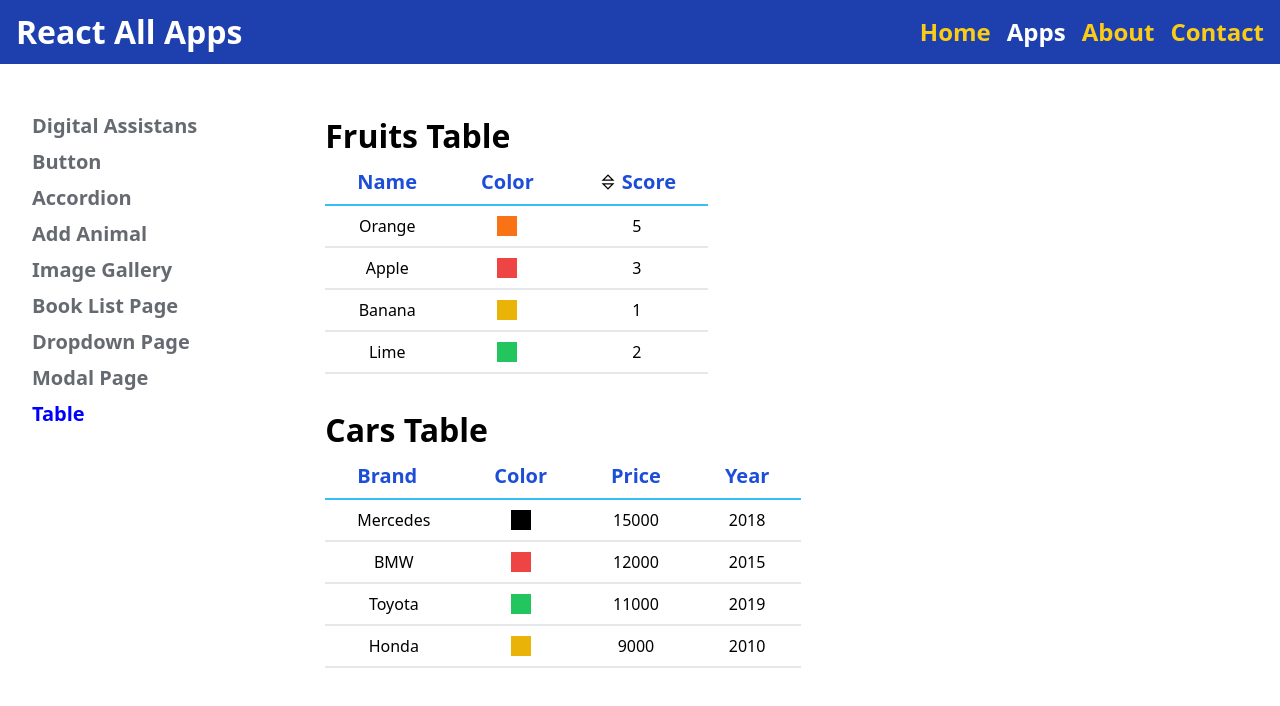
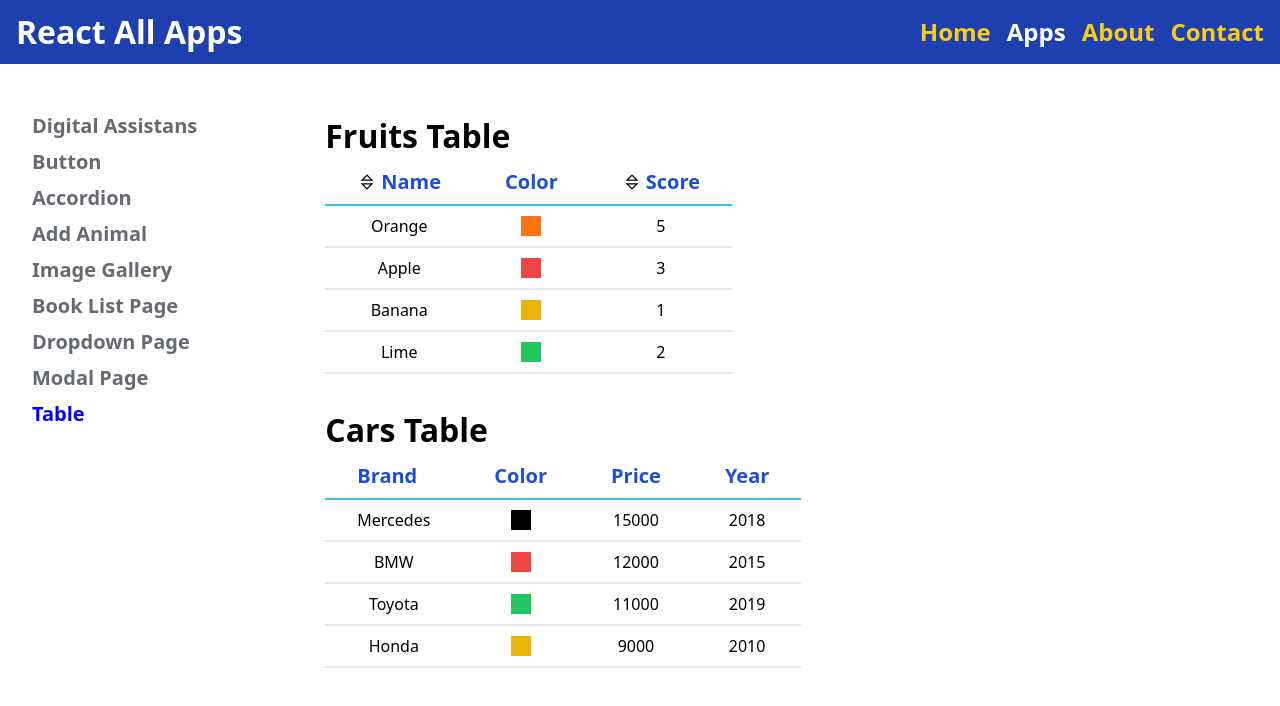
Before and after one commit to sedat355/react-all-apps, a React (Vite) app: page /apps/table in a window 1280 px wide. Shown: the top 706 px of the page. Built offline with nearby package versions, Linux system fonts and the light colour scheme.

Commit message:
Sıralanacak özelliklere header fonksiyonu ile icon' ları eklendi

```diff
--- a/src/pages/table/SortableTable.jsx
+++ b/src/pages/table/SortableTable.jsx
@@ -1,9 +1,38 @@
+import Button from "../../components/Button"
 import Table from "./Table"
+import { LiaSortSolid } from "react-icons/lia"
 
-const SortableTable = (props) => {
-  return (
-    <Table {...props}/>
-  )
+const SortableTable = props => {
+  const { config } = props
+
+  const handleSortClick = () => {
+    console.log("handleSort")
+  }
+
+  //config dizisindeki nesnelerde sortValue öz. varsa bu nesnelere header fonk. eklenecek. sortValue öz. olmayanlar aynen döndürülecek.
+  const updatedConfig = config.map(column => {
+    if (!column.sortValue) {
+      return column
+    }
+
+    return {
+      ...column,
+      header: () => {
+        return (
+          <Button
+            handleClick={() => handleSortClick(column.title)}
+            btnType="outline"
+            size="circle-lg"
+            className="border-none py-0 px-0 "
+          >
+            <LiaSortSolid />
+          </Button>
+        )
+      },
+    }
+  })
+
+  return <Table {...props} config={updatedConfig} />
 }
 
 export default SortableTable
--- a/src/pages/table/Table.jsx
+++ b/src/pages/table/Table.jsx
@@ -1,6 +1,9 @@
 import Row from "./Row"
 
-const Table = ({data, config, caption}) => {
+const Table = (props) => {
+  const { data, config, caption } = props;
+
+  console.log("config", config)
 
   function getSortScore(obj) {
     return obj.score
--- a/src/pages/table/TablePage.jsx
+++ b/src/pages/table/TablePage.jsx
@@ -1,13 +1,6 @@
-import Button from "../../components/Button"
 import SortableTable from "./SortableTable"
 import Table from "./Table"
-import { LiaSortSolid } from 'react-icons/lia'
-
 const TablePage = () => {
-
-  const handleSort = () => {
-    console.log("handleSort")
-  }
 
   const fruits = [
     { id: 0, name: "Orange", color: "bg-orange-500", score: "5" },
@@ -16,23 +9,18 @@ const TablePage = () => {
     { id: 3, name: "Lime", color: "bg-green-500", score: "2" },
   ]
 
+  //sıralama yapılacak olan başlıkların temsil edildiği nesnelere sortValue fonk. ekleniyor.
   const configFruits = [
     { title: 'Name',
-      render: (obj) => obj.name
+      render: (obj) => obj.name,
+      sortValue: (obj) => obj.name
     },
     { title: 'Color',
-      render: function(obj) { return <span className={`colorCol ${obj.color}`}></span> }
+      render: function(obj) { return <span className={`colorCol ${obj.color}`}></span> },
     },
     { title: 'Score',
       render: function(obj) { return obj.score },
-      header: function() {
-        return(
-          <Button handleClick={handleSort} btnType="outline" size="circle-lg" className="border-none py-0 px-0 "
-          >
-            <LiaSortSolid/>
-          </Button>
-        )
-      }
+      sortValue: (obj) => obj.score
     },
   ]
 
```
